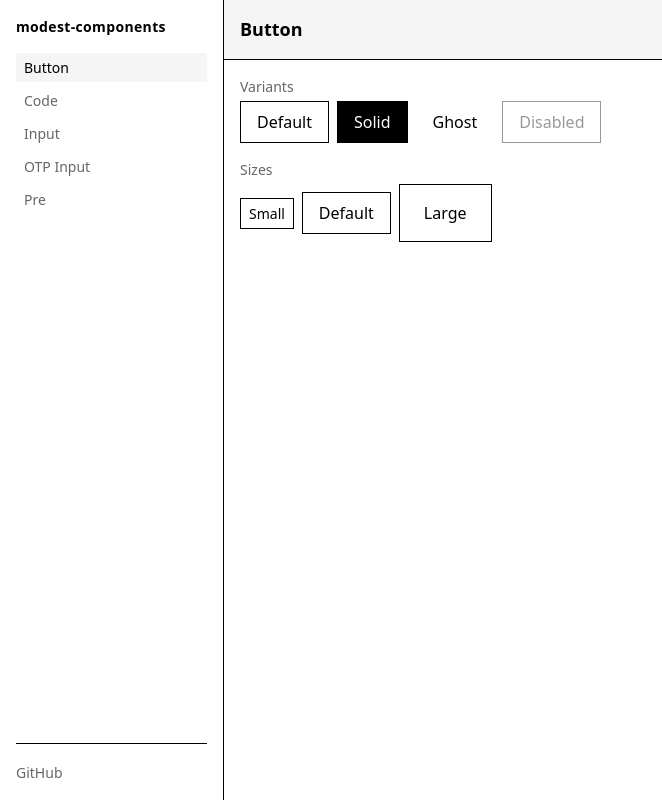
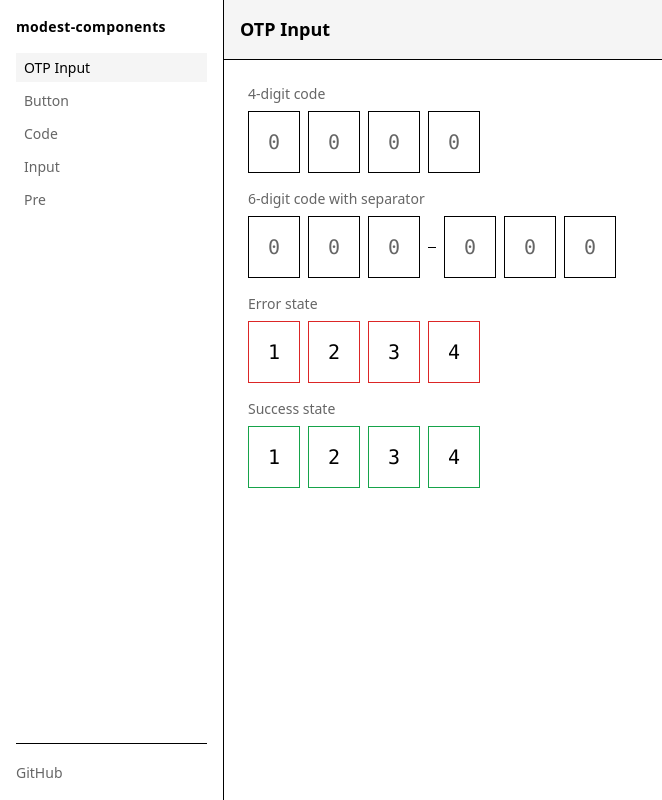
Before and after one commit to thisismodest/modest-ui, a website: page index.html in a window 1280 px wide. Shown: the whole page, without its empty margins (0-662 px from the left). Drawn offline with Linux system fonts and the light colour scheme.

Commit message:
otp as first component to laod

```diff
--- a/index.html
+++ b/index.html
@@ -147,21 +147,21 @@
         <div class="sidebar-title">modest-components</div>
         <nav class="sidebar-nav">
           <!-- COMPONENTS_LIST_START -->
+          <a href="#otp-input" class="sidebar-link" data-component="otp-input">OTP Input</a>
           <a href="#button" class="sidebar-link" data-component="button">Button</a>
           <a href="#code" class="sidebar-link" data-component="code">Code</a>
           <a href="#input" class="sidebar-link" data-component="input">Input</a>
-          <a href="#otp-input" class="sidebar-link" data-component="otp-input">OTP Input</a>
           <a href="#pre" class="sidebar-link" data-component="pre">Pre</a>
-<!-- COMPONENTS_LIST_END -->
+          <!-- COMPONENTS_LIST_END -->
         </nav>
         <div class="github-link">
           <a href="https://github.com/thisismodest/modest-components">GitHub</a>
         </div>
       </aside>
       <main class="main">
-        <header class="main-header" id="component-title">Button</header>
+        <header class="main-header" id="component-title">OTP Input</header>
         <div class="main-content">
-          <iframe id="component-frame" src="components/button/preview.html"></iframe>
+          <iframe id="component-frame" src="components/otp-input/preview.html"></iframe>
         </div>
       </main>
     </div>
@@ -200,7 +200,7 @@
       if (hash) {
         loadComponent(hash);
       } else {
-        setActive("button");
+        setActive("otp-input");
       }
 
       window.addEventListener("hashchange", () => {
```
